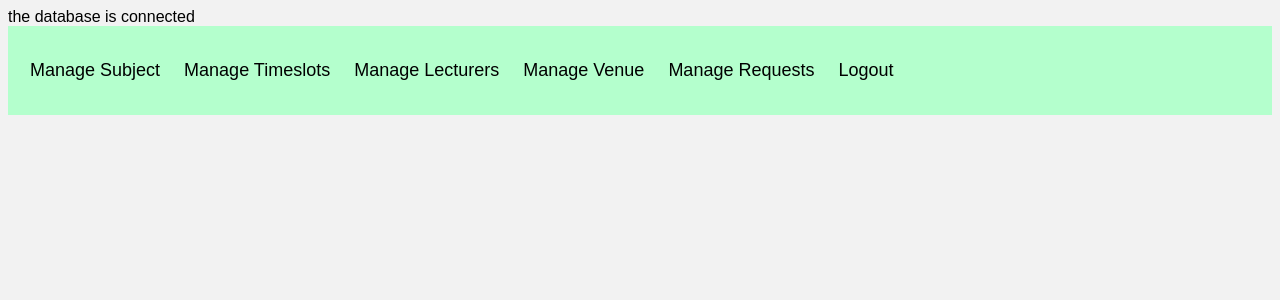
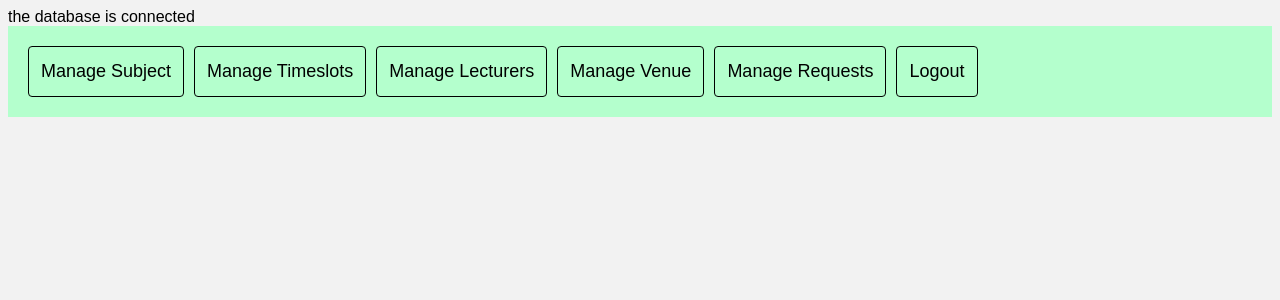
Before and after one commit to Doomlio/TimeTableSystem, a PHP site: page /timetable.php in a window 1280 px wide. Shown: the top 300 px of the page. Run offline with PHP 8.4, Linux system fonts and the light colour scheme; the visitor is signed in with stand-in values (Sample User, id 1); data comes from the database, SQL or seed files in the repository; data that the repository does not hold is empty.

```diff
--- a/asset/timetable.css
+++ b/asset/timetable.css
@@ -271,7 +271,10 @@ body {
 }
 
 .custom-table th {
-  background-color: #f2f2f2;
+  background-color:  #2ac96f;
+}
+.custom-table td {
+  background-color: #dedede;
 }
 
 
@@ -287,9 +290,9 @@ body {
 
 .link-button {
   background-color: #b4ffcd;
-  border: 1px solid #000000;
+  border: 1px solid #000000; /* Updated border property */
   color: rgb(0, 0, 0);
-  text-decoration: none; /* Remove underline from the link */
+  text-decoration: none;
   cursor: pointer;
   padding: 10px 20px;
   font-size: 16px;
@@ -297,6 +300,7 @@ body {
   display: inline-block;
   border-radius: 5px;
   transition: background-color 0.3s, color 0.3s, border-color 0.3s;
+  margin-left: 10px;
 }
 
 .link-button:hover {
@@ -313,14 +317,13 @@ body {
   font-size: 16px;
   font-family: inherit;
   display: inline-block;
-  border-radius: 5px;
+  border-radius: 20px;
   transition: background-color 0.3s, color 0.3s, border-color 0.3s;
 }
 
 .link-button:hover {
-  color: #0056b3;
+  color: #78b9ff;
 }
-
 
 
 .formbox{
--- a/insertsubject.php
+++ b/insertsubject.php
@@ -43,7 +43,10 @@
             <option value="Oct">DCS</option>
         </select>
         <input type="submit"class ="submit"name="submit" value="Submit">
-        <a href="viewsubject.php" class="back2">Back</a>
+
+<a class="link-button"
+
+ href="viewsubject.php" class="back2">Back</a>
     </form>
     </div>
 </body>
--- a/inserttimeslot.php
+++ b/inserttimeslot.php
@@ -58,7 +58,10 @@
         ?>
     </select>
     <input type="submit"class ="submit"name="submit" value="Submit">
-        <a href="viewsubject.php" class="back2">Back</a>
+
+<a class="link-button"
+
+ href="viewsubject.php" class="back2">Back</a>
     <input type="submit" class="submit">
 
 </form>
--- a/timetable.php
+++ b/timetable.php
@@ -24,12 +24,30 @@ while ($row = $LECQUERY->fetch_assoc()) {
 </head>
 <body>
 <div class="header">
-    <a href="viewsubject.php">Manage Subject</a>
-    <a href="viewtimeslot.php">Manage Timeslots</a>
-    <a href="viewlecturer.php">Manage Lecturers</a>
-    <a href="viewvenue.php">Manage Venue</a>
-    <a href="viewrequest.php">Manage Requests</a>
-    <a href="adminlogout.php">Logout</a>
+
+<a class="link-button"
+
+ href="viewsubject.php">Manage Subject</a>
+
+<a class="link-button"
+
+ href="viewtimeslot.php">Manage Timeslots</a>
+
+<a class="link-button"
+
+ href="viewlecturer.php">Manage Lecturers</a>
+
+<a class="link-button"
+
+ href="viewvenue.php">Manage Venue</a>
+
+<a class="link-button"
+
+ href="viewrequest.php">Manage Requests</a>
+
+<a class="link-button"
+
+ href="adminlogout.php">Logout</a>
 </div>
 
 
```
Also changed, not shown: editrepclass.php (+11 -7 lines), lectimetable.php (+36 -23 lines), requestform.php (+4 -4 lines), viewlecsubject.php (+12 -8 lines), viewlectimeslot.php (+4 -3 lines), viewlecvenue.php (+15 -2 lines), viewreplacementclass.php (+4 -13 lines), 1 other file.
